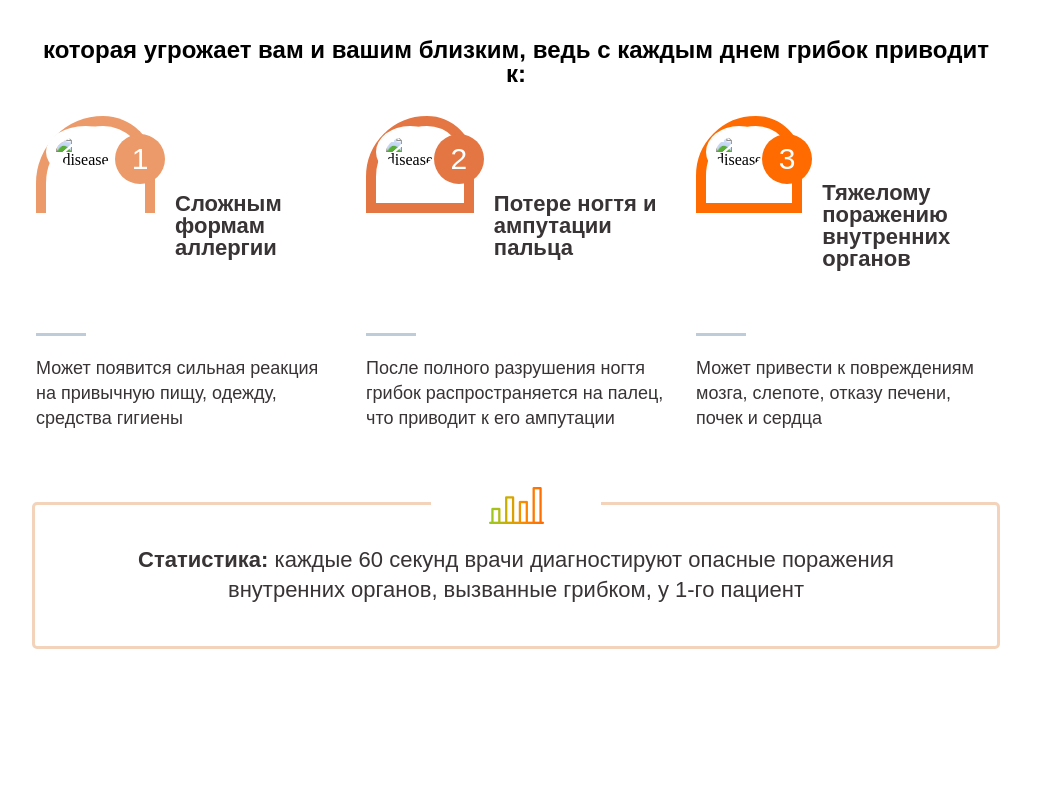
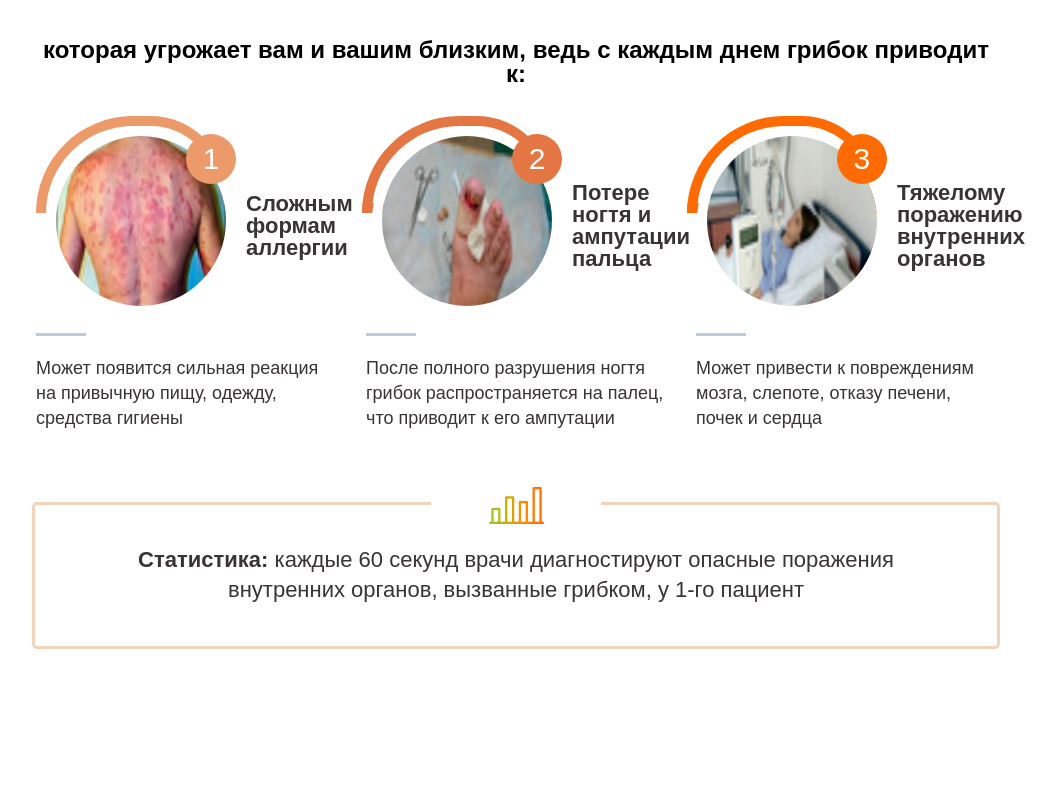
Before and after one commit to GitHubForDmitry/EveradDmitryKoka, a website: page index.html in a window 1280 px wide. Shown: the part 952-1740 px from the top of the page, without its empty margins (124-1180 px from the left). Drawn offline with nearby package versions, Linux system fonts and the light colour scheme; files that its build step writes are made by us from their sources; the site is published under a folder, as on GitHub Pages, so addresses that start at the root find nothing.

Commit message:
'changes'

```diff
--- a/index.html
+++ b/index.html
@@ -222,7 +222,7 @@
                 <div class="features__steps--block">
                     <div class="features__steps--block--img-text">
                         <div class="circle">
-                            <img class="img" src="/images/features/img1.jpg" alt="disease" title="Сложная форма аллергии">
+                            <img class="img" src="images/features/img1.jpg" alt="disease" title="Сложная форма аллергии">
                             <div class="count">1</div>
                         </div>
                         <div class="text">Сложным формам аллергии</div>
@@ -236,7 +236,7 @@
                 <div class="features__steps--block">
                     <div class="features__steps--block--img-text">
                         <div class="circle">
-                            <img class="img" src="/images/features/img2.jpg" alt="disease" title="Потеря ногтей и даже конечностей">
+                            <img class="img" src="images/features/img2.jpg" alt="disease" title="Потеря ногтей и даже конечностей">
                             <div class="count">2</div>
                         </div>
                         <div class="text">Потере ногтя и ампутации пальца</div>
@@ -250,7 +250,7 @@
                 <div class="features__steps--block">
                     <div class="features__steps--block--img-text">
                         <div class="circle">
-                            <img class="img" src="/images/features/img3.jpg" alt="disease" title="Поражение внутренних органов">
+                            <img class="img" src="images/features/img3.jpg" alt="disease" title="Поражение внутренних органов">
                             <div class="count">3</div>
                         </div>
                         <div class="text">Тяжелому поражению внутренних органов</div>
@@ -462,7 +462,7 @@
     <article class="use">
         <section class="container">
             <div class="logo">
-                <img src="/images/icons/logo.png" alt="logo" title="Микоцин">
+                <img src="images/icons/logo.png" alt="logo" title="Микоцин">
             </div>
             <h1 class="use__header">Как применять
                 <span class="orange">Микоцин</span>
```
